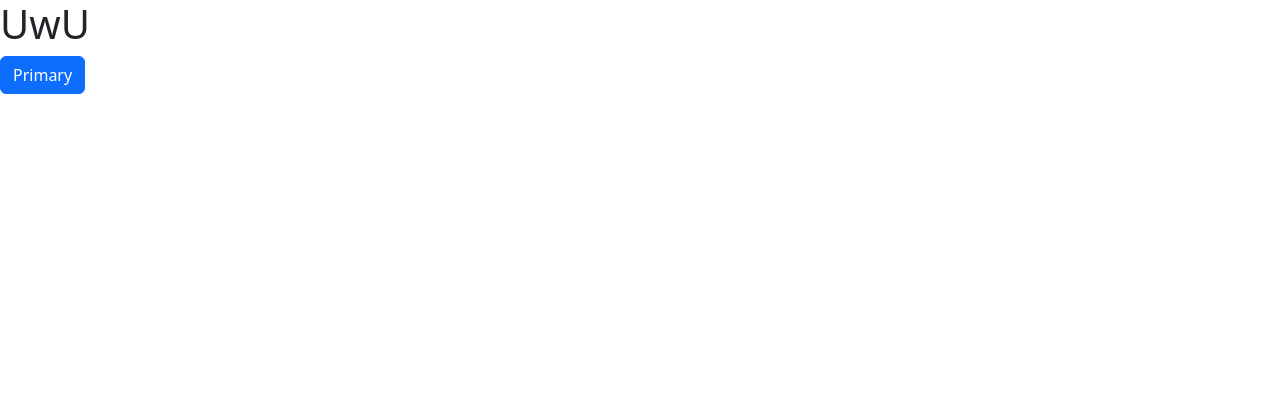
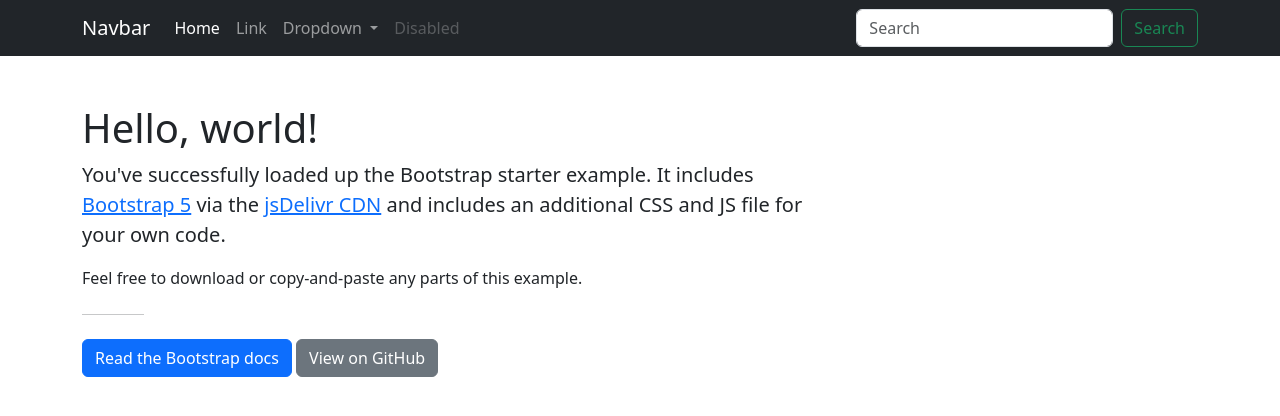
Before and after one commit to N-pniewska-p/merito_site, a plain HTML site: page index.html in a window 1280 px wide. Drawn offline with nearby package versions, Linux system fonts and the light colour scheme.

Commit message:
Update index.html

```diff
--- a/index.html
+++ b/index.html
@@ -1,15 +1,64 @@
-<!DOCTYPE html>
+<!doctype html>
 <html lang="en">
-<head>
-  <meta charset="UTF-8" />
-  <title>Hello, world!</title>
-  <meta name="viewport" content="width=device-width,initial-scale=1" />
-  <meta name="description" content="" />
-  <link rel="icon" href="favicon.png">
-  <link href="https://cdn.jsdelivr.net/npm/bootstrap@5.3.3/dist/css/bootstrap.min.css" rel="stylesheet" integrity="sha384-QWTKZyjpPEjISv5WaRU9OFeRpok6YctnYmDr5pNlyT2bRjXh0JMhjY6hW+ALEwIH" crossorigin="anonymous">
-</head>
-<body>
-  <h1>UwU</h1>
-  <button type="button" class="btn btn-primary">Primary</button>
-</body>
+  <head>
+    <meta charset="utf-8">
+    <meta name="viewport" content="width=device-width, initial-scale=1">
+    <title>Bootstrap demo</title>
+    <link href="https://cdn.jsdelivr.net/npm/bootstrap@5.3.2/dist/css/bootstrap.min.css" rel="stylesheet" integrity="sha384-T3c6CoIi6uLrA9TneNEoa7RxnatzjcDSCmG1MXxSR1GAsXEV/Dwwykc2MPK8M2HN" crossorigin="anonymous">
+    <link rel="stylesheet" href="styles.css">
+  </head>
+  <body>
+    <nav class="navbar navbar-expand-lg navbar-dark bg-dark">
+      <div class="container">
+        <a class="navbar-brand" href="#">Navbar</a>
+        <button class="navbar-toggler" type="button" data-bs-toggle="collapse" data-bs-target="#navbarSupportedContent" aria-controls="navbarSupportedContent" aria-expanded="false" aria-label="Toggle navigation">
+          <span class="navbar-toggler-icon"></span>
+        </button>
+        <div class="collapse navbar-collapse" id="navbarSupportedContent">
+          <ul class="navbar-nav me-auto mb-2 mb-lg-0">
+            <li class="nav-item">
+              <a class="nav-link active" aria-current="page" href="#">Home</a>
+            </li>
+            <li class="nav-item">
+              <a class="nav-link" href="#">Link</a>
+            </li>
+            <li class="nav-item dropdown">
+              <a class="nav-link dropdown-toggle" href="#" id="navbarDropdown" role="button" data-bs-toggle="dropdown" aria-expanded="false">
+                Dropdown
+              </a>
+              <ul class="dropdown-menu" aria-labelledby="navbarDropdown">
+                <li><a class="dropdown-item" href="#">Action</a></li>
+                <li><a class="dropdown-item" href="#">Another action</a></li>
+                <li><hr class="dropdown-divider"></li>
+                <li><a class="dropdown-item" href="#">Something else here</a></li>
+              </ul>
+            </li>
+            <li class="nav-item">
+              <a class="nav-link disabled">Disabled</a>
+            </li>
+          </ul>
+          <form class="d-flex" role="search">
+            <input class="form-control me-2" type="search" placeholder="Search" aria-label="Search">
+            <button class="btn btn-outline-success" type="submit">Search</button>
+          </form>
+        </div>
+      </div>
+    </nav>
+
+    <div class="container my-5">
+      <h1>Hello, world!</h1>
+      <div class="col-lg-8 px-0">
+        <p class="fs-5">You've successfully loaded up the Bootstrap starter example. It includes <a href="https://getbootstrap.com/">Bootstrap 5</a> via the <a href="https://www.jsdelivr.com/package/npm/bootstrap">jsDelivr CDN</a> and includes an additional CSS and JS file for your own code.</p>
+        <p>Feel free to download or copy-and-paste any parts of this example.</p>
+
+        <hr class="col-1 my-4">
+
+        <a href="https://getbootstrap.com" class="btn btn-primary">Read the Bootstrap docs</a>
+        <a href="https://github.com/twbs/examples" class="btn btn-secondary">View on GitHub</a>
+      </div>
+    </div>
+
+    <script src="https://cdn.jsdelivr.net/npm/bootstrap@5.3.2/dist/js/bootstrap.bundle.min.js" integrity="sha384-C6RzsynM9kWDrMNeT87bh95OGNyZPhcTNXj1NW7RuBCsyN/o0jlpcV8Qyq46cDfL" crossorigin="anonymous"></script>
+    <script src="main.js"></script>
+  </body>
 </html>
```
